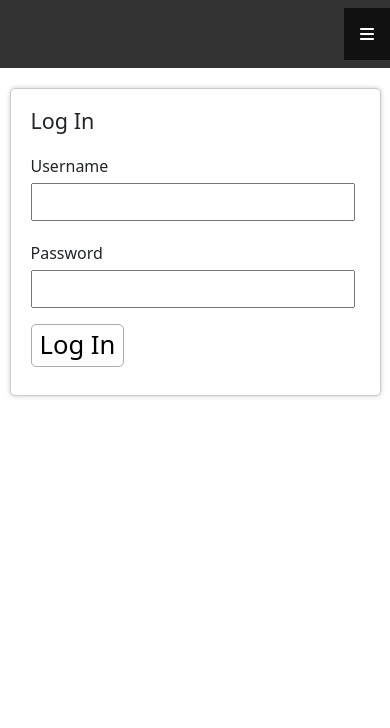
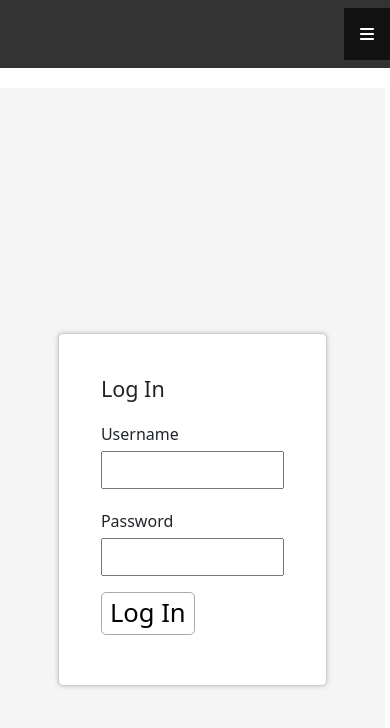
Before and after one commit to rws481664swr/capstone-project, a React (Create React App) app in the folder frontend/: page / in a window 390 px wide. Shown: the top 728 px of the page. Built offline with nearby package versions, Linux system fonts and the light colour scheme; no server answers.

Commit message:
form+register styling

```diff
--- a/frontend/src/components/Posts/EditPost/Edit.js
+++ b/frontend/src/components/Posts/EditPost/Edit.js
@@ -8,7 +8,6 @@ import {UPDATE} from "../../../state/actions/actions";
 
 
 const Edit = ({  post, setEditMode, setPost,editMode}) => {
-    console.log(post)
     const [form, onChange, resetForm] = useForm({
         title: post.title, content: post.content
     })
--- a/frontend/src/pages/authentication/Login.css
+++ b/frontend/src/pages/authentication/Login.css
@@ -1,8 +1,42 @@
 input.login,form.login ,label.login {
     display: block;
 }
+#Login{
+    margin-top: 5%;
+    margin-bottom: 5%;
+    display: flex;
+    justify-content: center;
+    align-items: center;
+    flex-direction: column;
+    height: 100vh;
+    background-color: #f5f5f5;
 
+
+}
+form.login.Login_form{
+
+}
+form.login{
+    display: flex;
+width: 50%;
+    justify-content: center;
+    align-items: center;
+
+}
+.login-items{
+flex-grow: 2;
+
+}
+.login-items div{
+    width: 100%;
+}
+.login-items input{
+    width: 100%;
+}
 .Login_form{
+
+
+    width: 70%;
     margin: 5% 10%;
     padding: 5%;
     border: 1px solid #ccc;
@@ -35,6 +69,41 @@ div.login {
 
 }
 @media screen and (max-width: 500px){
+
+
+    form.login {
+        /*margin-left: 10%;*/
+        /*margin-top: 5%;*/
+    }
+    input.login {
+        /*width: 50%;*/
+        /*padding: 5px;*/
+    }
+    div.login {
+        margin-top: 10px;
+    }
+
+
+
+
+
+
+
+    form.login.Login_form{
+        width: 70%;
+        margin:0;
+    }
+    div.login-items{
+        width: 100%;
+        padding:10%
+    }
+    .login-items input.login{
+        width: 100%;
+
+    }
+    .login input{
+        width: 40%
+    }
     label.login {
         margin-bottom: 5px;
     }
--- a/frontend/src/pages/authentication/Login.js
+++ b/frontend/src/pages/authentication/Login.js
@@ -11,7 +11,7 @@ import Button from "../../components/General/Button/GenericButton/Button";
  * Login component for user authentication.
  */
 const Login = () => {
-    const [toRender,            , , {danger}] = useFlash()
+    const [toRender, , , {danger}] = useFlash()
     const navigate = useNavigate()
     const {setToken} = useGlobalContext()
     const [form, onChange] = useForm({
@@ -37,8 +37,13 @@ const Login = () => {
 
         }
     }
-    return <form onSubmit={() => alert('onsubmit')} className={'login Login_form'}>
+    return (
+        <div id={'Login'} className="login">
+            <form onSubmit={() => alert('onsubmit')} className={'login Login_form'}>
+
+                <div className="login-items">
                     <div>{toRender}</div>
+
                     <h4>Log In</h4>
                     <div className={'login'}>
                         <label className={'login'} htmlFor={'username'}>Username</label>
@@ -63,7 +68,9 @@ const Login = () => {
                             type="submit">Log In
                         </Button>
                     </div>
+                </div>
             </form>
+        </div>)
 }
 
 export default Login
--- a/frontend/src/pages/authentication/Register.css
+++ b/frontend/src/pages/authentication/Register.css
@@ -2,14 +2,7 @@ input.register,form.register ,label.register {
     display: block;
 }
 
-.sr-container{
-    margin: 5% 10%;
-    padding: 5%;
-    border: 1px solid #ccc;
-    border-radius: 5px;
-    box-shadow: 0 0 5px rgba(0,0,0,.2);
-    background-color: #fff;
-}
+
 
 label.register {
     margin-bottom: 5px;
@@ -30,14 +23,52 @@ div.register {
 
 }
 
+@media screen and (min-width: 700px){
+    form.register{
+        width:50%;
+    }
+    #RegisterFormContainer{
+        display: flex;
+        justify-content: center;
+    }
+}
+@media screen and (min-width: 1000px) {
+    form.register{
+        width:30%;    }
+}
+
+/*@media screen and (min-width: 700px){*/
+/*    form.register{*/
+/*        display:flex;*/
+/*        justify-content: center;*/
+/*    }*/
+/*    #Register_FormItems{*/
+/*flex-grow: 1;*/
+/*width:100%;*/
+/*        margin-right:0;*/
+/*    }*/
+/*    .LabeledInput-div{*/
+/*        margin-right:0;*/
+/*    }*/
+/*form.register{*/
+/*    width: 70%;*/
+/*    display: flex;*/
+/*    justify-content: center;*/
+/*}*/
+/*    div.LabeledInput-div {*/
+/*        width: 70%;*/
+/*    }*/
+/*    input.register {*/
+/*        width: 70%;*/
+/*        padding: 5px;*/
+
+/*    }*/
+/*}*/
 @media screen and (max-width: 500px){
     label.register {
         margin-bottom: 5px;
     }
-    .btn.btn-primary.register{
-        margin-top:3%;
-        width: 100%;
-    }
+
     input.register {
         width: 100%;
         padding: 5px;
--- a/frontend/src/pages/authentication/Register.js
+++ b/frontend/src/pages/authentication/Register.js
@@ -6,6 +6,7 @@ import {useGlobalContext} from "../../state/contexts/GlobalContext";
 import {useNavigate} from "react-router-dom";
 import Button from "../../components/General/Button/GenericButton/Button";
 import LabeledInput from "../../components/General/LabeledInput/LabeledInput";
+import './Login.css'
 
 const Register = () => {
     const {setToken, token: tokenRef} = useGlobalContext()
@@ -29,7 +30,11 @@ const Register = () => {
             alert(`Error: ${data.message}`)
         }
     }
-    return <form onSubmit={submit} className={'sr-container register'}>
+    return (
+        <div id={'Register'}>
+            <div id={"RegisterFormContainer"}>
+            <form onSubmit={submit} className={'sr-container register'}>
+                <div id={'Register_FormItems'}>
                     <LabeledInput
                     className={'register'}
                     label={'First Name'}
@@ -77,7 +82,11 @@ const Register = () => {
                         type="submit">
                         Register
                     </Button>
+                </div>
+
             </form>
+            </div>
+        </div>)
 
 }
 
```
Lines whose indentation alone changed are shown as unchanged.
